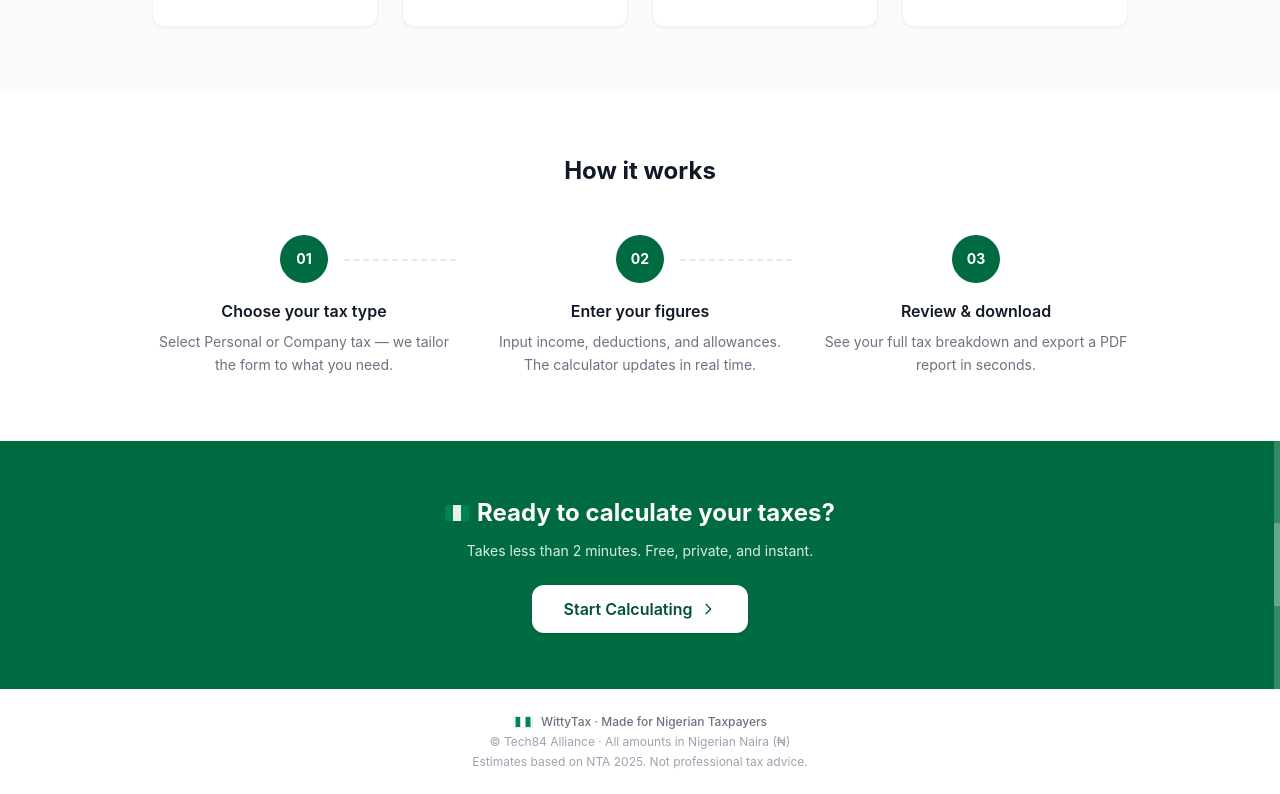
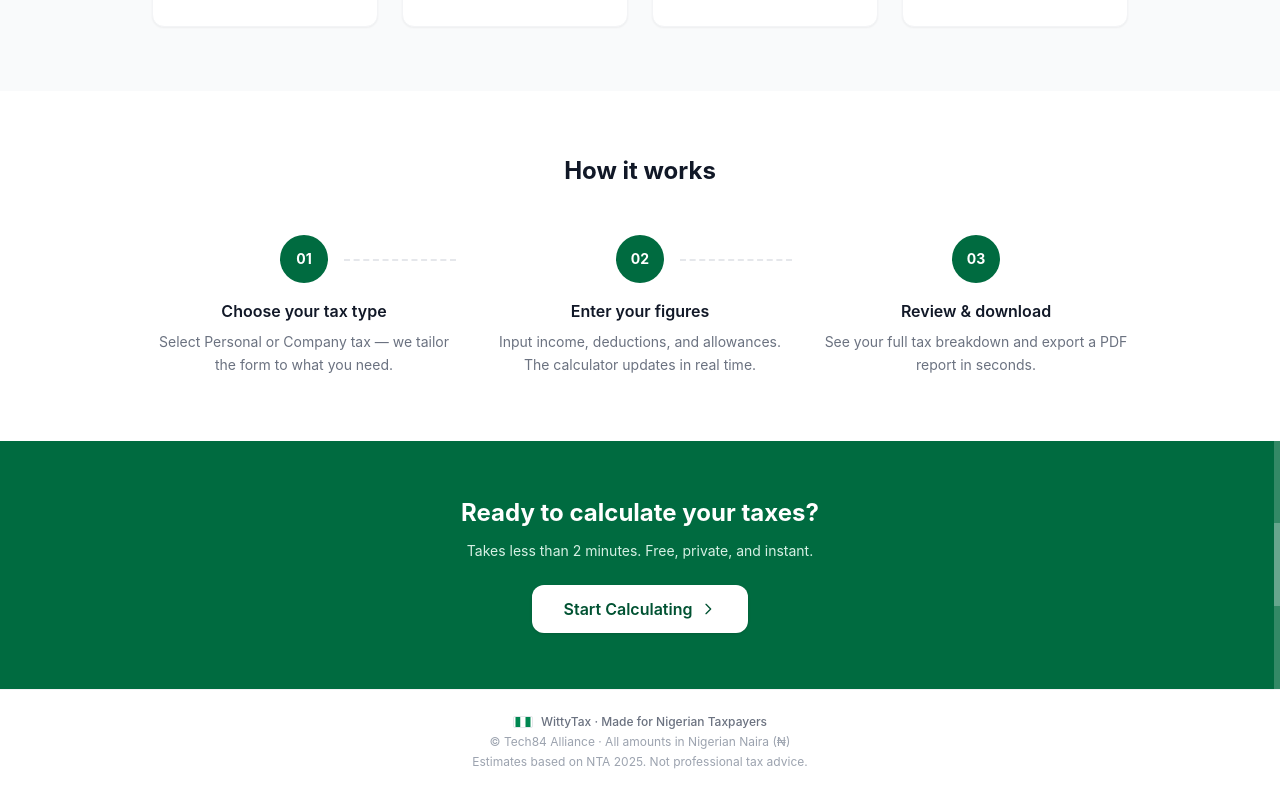
Before and after one commit to KPope99/wittytax, a React (Create React App) app: page / in a window 1280 px wide. Shown: the part 1264-2058 px from the top of the page. Built offline with nearby package versions, Linux system fonts and the light colour scheme; no server answers.

Commit message:
Remove flag from CTA heading
Co-Authored-By: Claude Sonnet 4.6 <noreply@anthropic.com>

```diff
--- a/src/components/HomePage.tsx
+++ b/src/components/HomePage.tsx
@@ -247,10 +247,7 @@ const HomePage: React.FC<HomePageProps> = ({ onGetStarted }) => {
           <div className="flex-1 bg-white/20" />
         </div>
         <div className="relative">
-          <div className="flex items-center justify-center gap-2 mb-3">
-            <NigeriaFlag className="w-6 h-4 rounded-sm opacity-90" />
-            <h2 className="text-2xl font-bold">Ready to calculate your taxes?</h2>
-          </div>
+          <h2 className="text-2xl font-bold mb-3">Ready to calculate your taxes?</h2>
           <p className="text-primary-100 mb-6 text-sm">Takes less than 2 minutes. Free, private, and instant.</p>
           <button
             onClick={() => onGetStarted()}
```
